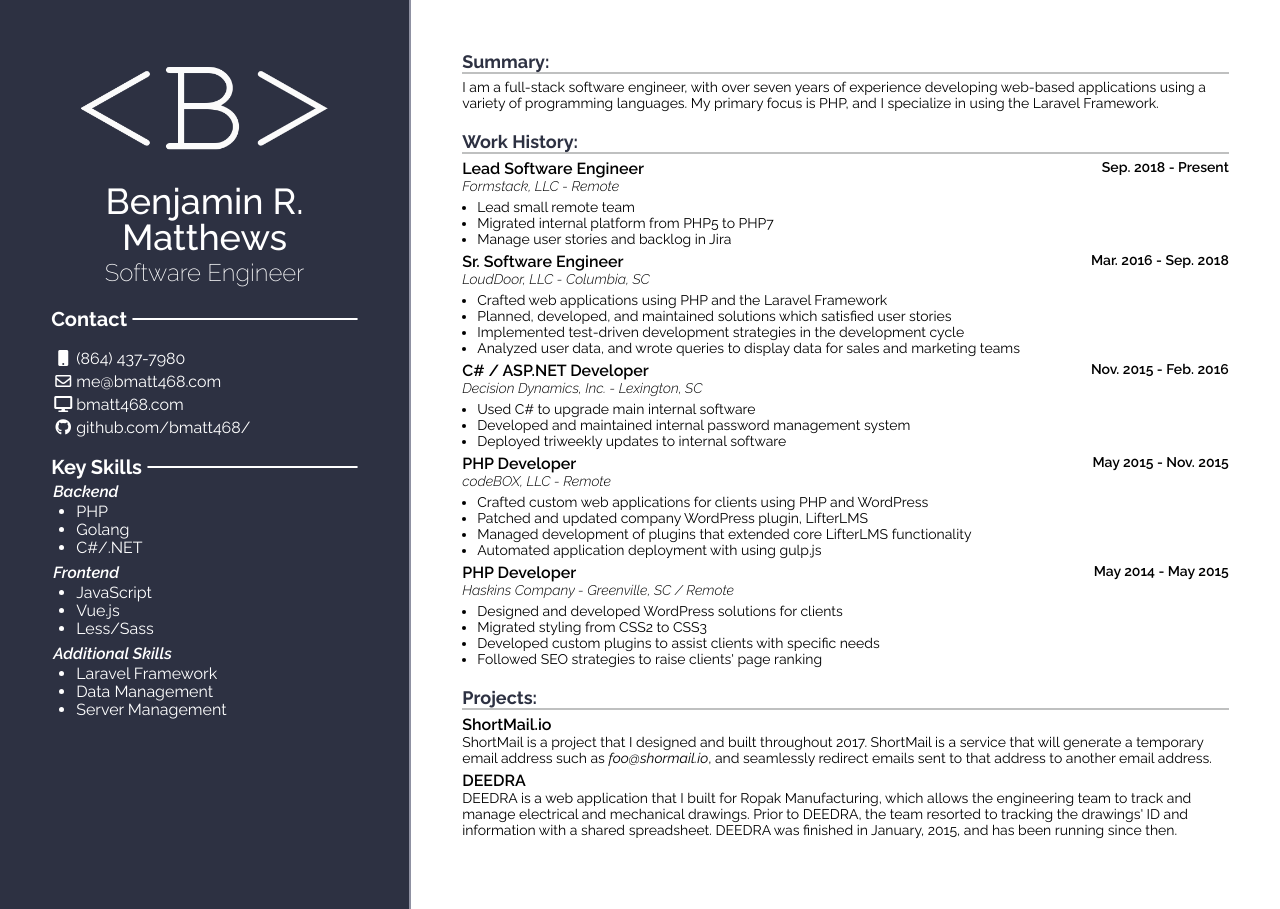
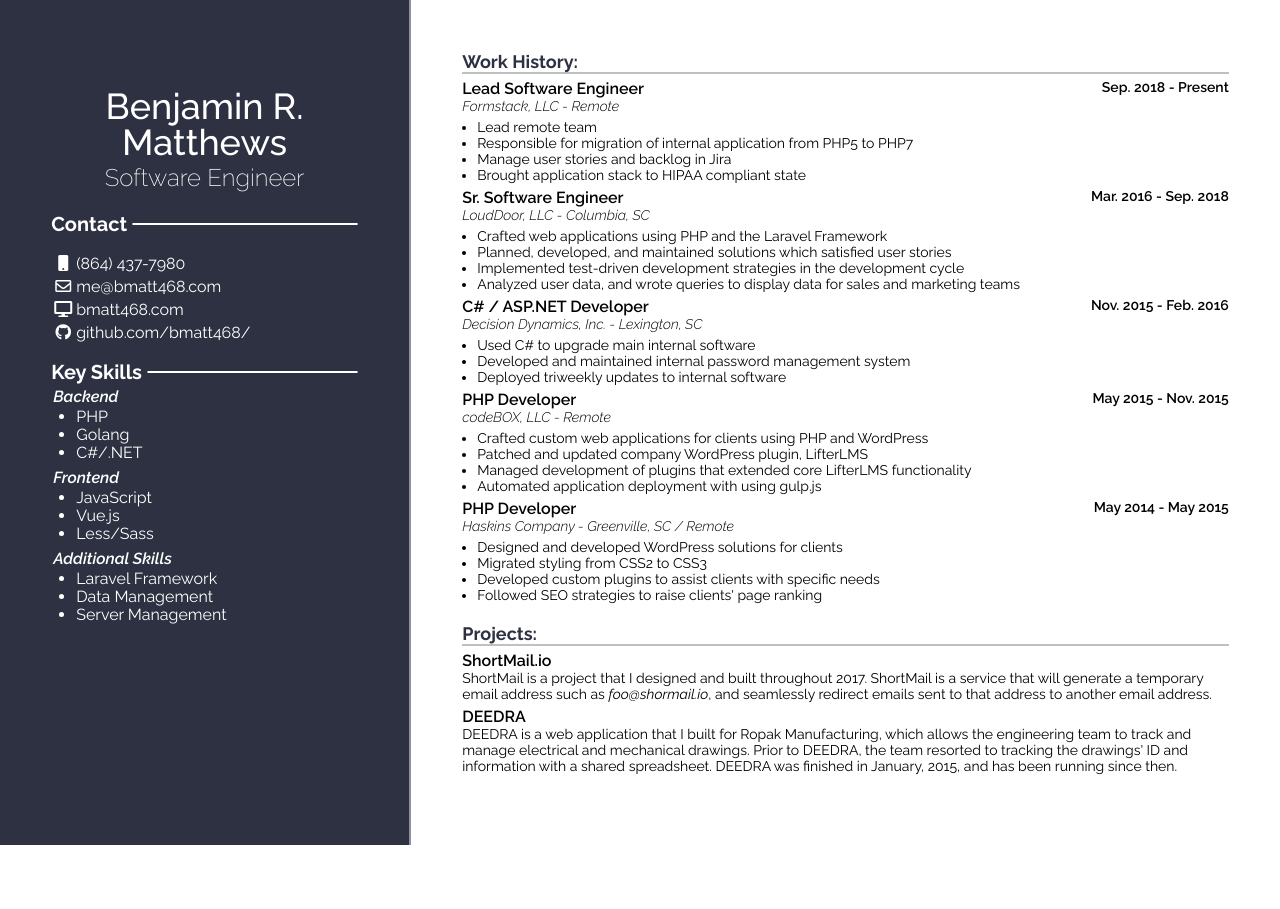
Before and after one commit to bmatt468/html-resume, a website: page src/index.html in a window 1280 px wide. After the commit the page ends 845 px from the top, so only its background shows below. Drawn offline with nearby package versions, Linux system fonts and the light colour scheme; files that its build step writes are made by us from their sources.

Commit message:
resume update

```diff
--- a/src/index.html
+++ b/src/index.html
@@ -7,9 +7,9 @@
 	</head>
 	<body class="resume">
 		<div class="sidebar">
-			<div class="image">
+			<!-- <div class="image">
 				<img src="img/logo.png">
-			</div>
+			</div> -->
 
 			<div class="name_title">
 				<h1 class="name">Benjamin R. Matthews</h1>
@@ -88,12 +88,12 @@
 		</div>
 
 		<div class="content">
-			<div class="section">
+			<!-- <div class="section">
 				<h4>Summary:</h4>
 				<p>
 					I am a full-stack software engineer, with over seven years of experience developing web-based applications using a variety of programming languages. My primary focus is PHP, and I specialize in using the Laravel Framework.
 				</p>
-			</div>
+			</div> -->
 
 			<div class="section">
 				<h4>Work History:</h4>
@@ -108,9 +108,10 @@
 						</div>
 					</div>
 					<ul class="responsibilities">
-						<li>Lead small remote team</li>
-						<li>Migrated internal platform from PHP5 to PHP7</li>
+						<li>Lead remote team</li>
+						<li>Responsible for migration of internal application from PHP5 to PHP7</li>
 						<li>Manage user stories and backlog in Jira</li>
+						<li>Brought application stack to HIPAA compliant state</li>
 					</ul>
 				</div>
 
```
Also changed, not shown: 1 other file.
